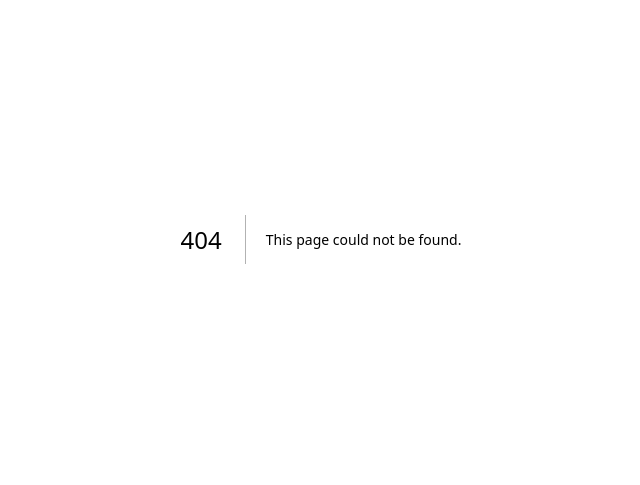
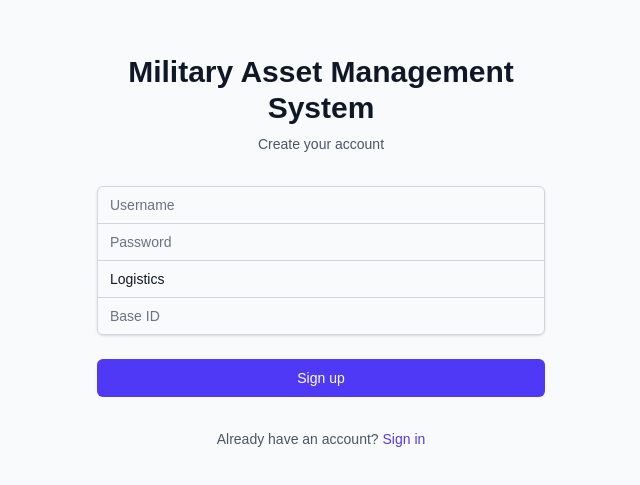
Before and after one commit to Keshavjindall/Military-Asset-Management-System, a Next.js app: page /register in a window 1280 px wide. Before the commit this address had no page. Shown: the part 161-646 px from the top of the page, without its empty margins (319-959 px from the left). Built offline with nearby package versions, Linux system fonts and the light colour scheme.

Commit message:
Add registration page with sign up link from login

```diff
--- /dev/null
+++ b/src/app/register/page.tsx
@@ -0,0 +1,159 @@
+'use client';
+
+import { useState } from 'react';
+import { useRouter } from 'next/navigation';
+
+export default function RegisterPage() {
+  const [formData, setFormData] = useState({
+    username: '',
+    password: '',
+    role: 'logistics',
+    baseId: ''
+  });
+  const [error, setError] = useState('');
+  const [loading, setLoading] = useState(false);
+  const router = useRouter();
+
+  const handleChange = (e: React.ChangeEvent<HTMLInputElement | HTMLSelectElement>) => {
+    setFormData({
+      ...formData,
+      [e.target.name]: e.target.value
+    });
+  };
+
+  const handleSubmit = async (e: React.FormEvent) => {
+    e.preventDefault();
+    setLoading(true);
+    setError('');
+
+    try {
+      const response = await fetch('/api/auth/register', {
+        method: 'POST',
+        headers: {
+          'Content-Type': 'application/json',
+        },
+        body: JSON.stringify(formData),
+      });
+
+      if (response.ok) {
+        router.push('/login');
+      } else {
+        const data = await response.json();
+        setError(data.error || 'Registration failed');
+      }
+    } catch (err) {
+      setError('An error occurred. Please try again.');
+    } finally {
+      setLoading(false);
+    }
+  };
+
+  return (
+    <div className="min-h-screen flex items-center justify-center bg-gray-50 py-12 px-4 sm:px-6 lg:px-8">
+      <div className="max-w-md w-full space-y-8">
+        <div>
+          <h2 className="mt-6 text-center text-3xl font-extrabold text-gray-900">
+            Military Asset Management System
+          </h2>
+          <p className="mt-2 text-center text-sm text-gray-600">
+            Create your account
+          </p>
+        </div>
+        <form className="mt-8 space-y-6" onSubmit={handleSubmit}>
+          <div className="rounded-md shadow-sm -space-y-px">
+            <div>
+              <label htmlFor="username" className="sr-only">
+                Username
+              </label>
+              <input
+                id="username"
+                name="username"
+                type="text"
+                required
+                className="appearance-none rounded-none relative block w-full px-3 py-2 border border-gray-300 placeholder-gray-500 text-gray-900 rounded-t-md focus:outline-none focus:ring-indigo-500 focus:border-indigo-500 focus:z-10 sm:text-sm"
+                placeholder="Username"
+                value={formData.username}
+                onChange={handleChange}
+              />
+            </div>
+            <div>
+              <label htmlFor="password" className="sr-only">
+                Password
+              </label>
+              <input
+                id="password"
+                name="password"
+                type="password"
+                required
+                className="appearance-none rounded-none relative block w-full px-3 py-2 border border-gray-300 placeholder-gray-500 text-gray-900 focus:outline-none focus:ring-indigo-500 focus:border-indigo-500 focus:z-10 sm:text-sm"
+                placeholder="Password"
+                value={formData.password}
+                onChange={handleChange}
+              />
+            </div>
+            <div>
+              <label htmlFor="role" className="sr-only">
+                Role
+              </label>
+              <select
+                id="role"
+                name="role"
+                required
+                className="appearance-none rounded-none relative block w-full px-3 py-2 border border-gray-300 placeholder-gray-500 text-gray-900 focus:outline-none focus:ring-indigo-500 focus:border-indigo-500 focus:z-10 sm:text-sm"
+                value={formData.role}
+                onChange={handleChange}
+              >
+                <option value="logistics">Logistics</option>
+                <option value="commander">Commander</option>
+                <option value="admin">Admin</option>
+              </select>
+            </div>
+            <div>
+              <label htmlFor="baseId" className="sr-only">
+                Base ID
+              </label>
+              <input
+                id="baseId"
+                name="baseId"
+                type="text"
+                required
+                className="appearance-none rounded-none relative block w-full px-3 py-2 border border-gray-300 placeholder-gray-500 text-gray-900 rounded-b-md focus:outline-none focus:ring-indigo-500 focus:border-indigo-500 focus:z-10 sm:text-sm"
+                placeholder="Base ID"
+                value={formData.baseId}
+                onChange={handleChange}
+              />
+            </div>
+          </div>
+
+          {error && (
+            <div className="text-red-600 text-sm text-center">
+              {error}
+            </div>
+          )}
+
+          <div>
+            <button
+              type="submit"
+              disabled={loading}
+              className="group relative w-full flex justify-center py-2 px-4 border border-transparent text-sm font-medium rounded-md text-white bg-indigo-600 hover:bg-indigo-700 focus:outline-none focus:ring-2 focus:ring-offset-2 focus:ring-indigo-500 disabled:opacity-50"
+            >
+              {loading ? 'Creating account...' : 'Sign up'}
+            </button>
+          </div>
+        </form>
+
+        <div className="text-center">
+          <p className="text-sm text-gray-600">
+            Already have an account?{' '}
+            <button
+              onClick={() => router.push('/login')}
+              className="font-medium text-indigo-600 hover:text-indigo-500"
+            >
+              Sign in
+            </button>
+          </p>
+        </div>
+      </div>
+    </div>
+  );
+}
```
